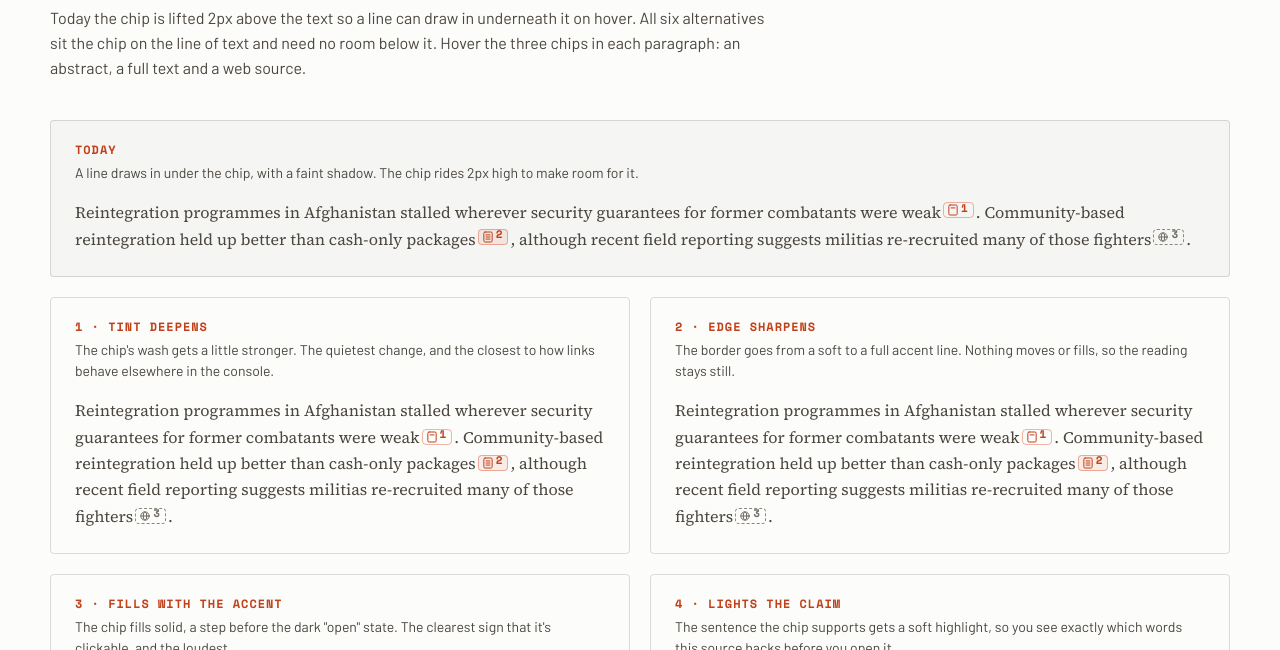
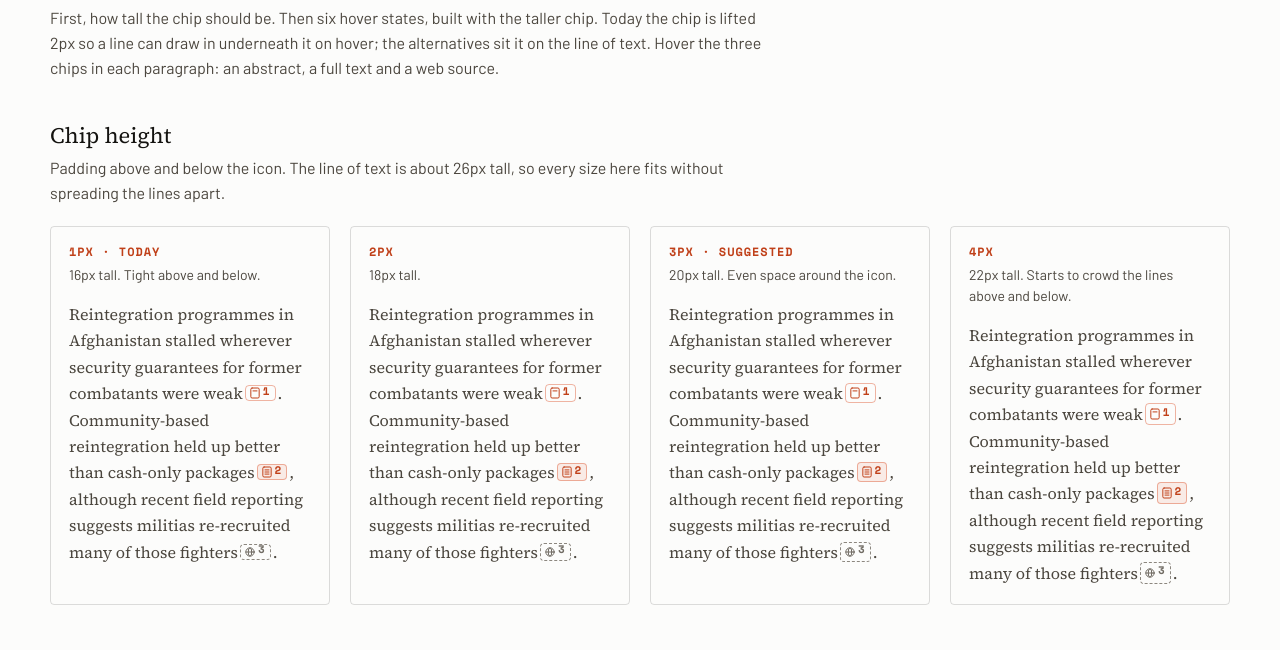
Before and after one commit to ThatMattGillespie/evidence-marks, a plain HTML site: page hover/index.html in a window 1280 px wide. Shown: the part 136-786 px from the top of the page. Drawn offline with nearby package versions, Linux system fonts and the light colour scheme.

Commit message:
Hover page: chip height comparison (1 to 4px padding), alternatives rebuilt with the 3px chip
Co-Authored-By: Claude Opus 5.5 <noreply@anthropic.com>

```diff
--- a/hover/index.html
+++ b/hover/index.html
@@ -34,7 +34,7 @@
 
   /* The chip exactly as built on matt/evidence-card-trust (components.css .cite, .cite .cn, .evi-ic): icon, then the raised number.
      In the alternatives it sits on the line of text (vertical-align 0) instead of 2px up. */
-  .cite { position: relative; display: inline-flex; align-items: center; gap: 3px; font-family: var(--mono); font-size: 12px; font-weight: 700; line-height: 1.5; padding: 1px 5px 1px 4px; margin: 0 2px; border: 1px solid; border-radius: 4px; white-space: nowrap; cursor: pointer; vertical-align: 0; transition: background var(--fast), border-color var(--fast), color var(--fast), box-shadow var(--fast) }
+  .cite { position: relative; display: inline-flex; align-items: center; gap: 3px; font-family: var(--mono); font-size: 12px; font-weight: 700; line-height: 1.5; padding: 3px 5px 3px 4px; margin: 0 2px; border: 1px solid; border-radius: 4px; white-space: nowrap; cursor: pointer; vertical-align: 0; transition: background var(--fast), border-color var(--fast), color var(--fast), box-shadow var(--fast) }
   .cite svg { display: inline-block; width: 10px; height: 12px; flex: none; fill: none; stroke: currentColor; stroke-width: 1.2; stroke-linecap: round; stroke-linejoin: round }
   .cite sup { font-family: var(--mono); font-size: 11px; font-weight: 700; line-height: 1; vertical-align: 0; position: relative; top: -2px }
   .cite .peek { display: none }
@@ -44,7 +44,16 @@
   .claim { transition: background var(--fast); border-radius: 2px }
 
   /* Today: lifted 2px for the line, which draws in under the chip */
+  .v0 .cite, .pad1 .cite { padding-top: 1px; padding-bottom: 1px }
   .v0 .cite { vertical-align: 2px }
+  .pad2 .cite { padding-top: 2px; padding-bottom: 2px }
+  .pad3 .cite { padding-top: 3px; padding-bottom: 3px }
+  .pad4 .cite { padding-top: 4px; padding-bottom: 4px }
+  .sizes { display: grid; grid-template-columns: repeat(4, minmax(0, 1fr)); gap: 20px; margin-bottom: 48px }
+  @media (max-width: 900px) { .sizes { grid-template-columns: 1fr 1fr } }
+  .sizes .opt { padding: 16px 18px 18px }
+  .sec { font-family: var(--serif); font-weight: 400; font-size: 22px; margin: 0 0 6px }
+  .sec + .lede { margin-bottom: 20px }
   .v0 .cite::after { content: ""; position: absolute; left: 0; right: 0; bottom: -2px; height: 1px; background: var(--accent); transform: scaleX(0); transform-origin: left; transition: transform var(--fast) }
   .v0 .cite:hover::after { transform: scaleX(1) }
   .v0 .cite:hover { box-shadow: 0 1px 1px rgba(20,19,16,.04), 0 2px 5px -3px rgba(20,19,16,.08) }
@@ -92,7 +101,17 @@
 <main class="wrap">
   <p class="eyebrow">Peace Intel · Citation hover · 24 Nov 2026</p>
   <h1>Six hover states for the citation chip</h1>
-  <p class="lede">Today the chip is lifted 2px above the text so a line can draw in underneath it on hover. All six alternatives sit the chip on the line of text and need no room below it. Hover the three chips in each paragraph: an abstract, a full text and a web source.</p>
+  <p class="lede">First, how tall the chip should be. Then six hover states, built with the taller chip. Today the chip is lifted 2px so a line can draw in underneath it on hover; the alternatives sit it on the line of text. Hover the three chips in each paragraph: an abstract, a full text and a web source.</p>
+  <h2 class="sec">Chip height</h2>
+  <p class="lede">Padding above and below the icon. The line of text is about 26px tall, so every size here fits without spreading the lines apart.</p>
+  <div class="sizes">
+    <section class="opt pad1"><h2>1px · today</h2><p class="why">16px tall. Tight above and below.</p></section>
+    <section class="opt pad2"><h2>2px</h2><p class="why">18px tall.</p></section>
+    <section class="opt pad3"><h2>3px · suggested</h2><p class="why">20px tall. Even space around the icon.</p></section>
+    <section class="opt pad4"><h2>4px</h2><p class="why">22px tall. Starts to crowd the lines above and below.</p></section>
+  </div>
+  <h2 class="sec">Hover, with the 3px chip</h2>
+  <p class="lede">Today's hover first, at today's size, then the six alternatives at 3px.</p>
   <div class="grid">
     <section class="opt ref v0"><h2>Today</h2><p class="why">A line draws in under the chip, with a faint shadow. The chip rides 2px high to make room for it.</p></section>
     <section class="opt v1"><h2>1 · Tint deepens</h2><p class="why">The chip's wash gets a little stronger. The quietest change, and the closest to how links behave elsewhere in the console.</p></section>
```
